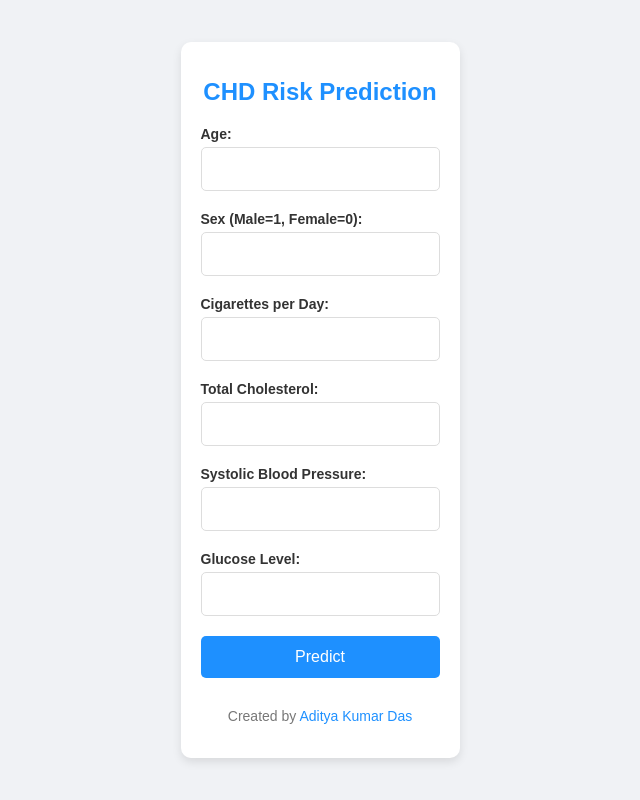
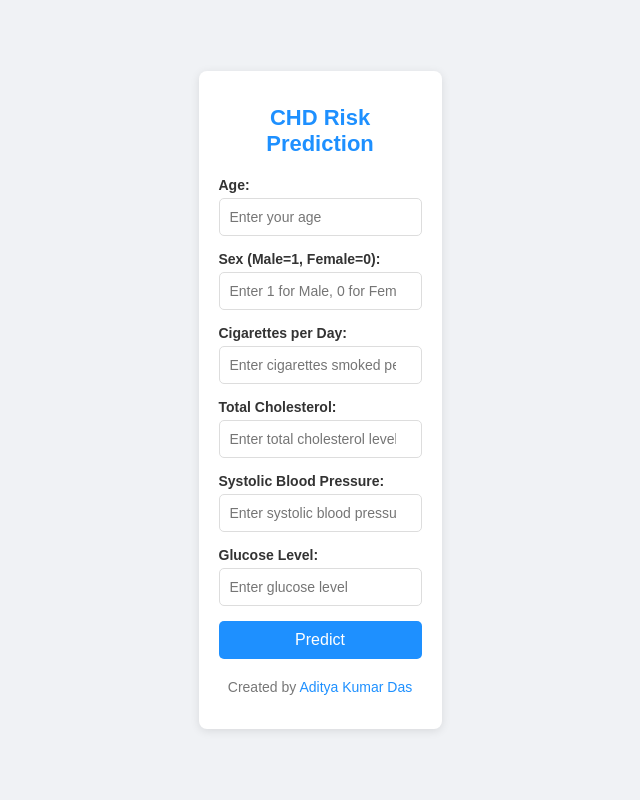
Before and after one commit to 02945AdityakrDas/ML-Project, a Flask app: page / in a window 1280 px wide. Shown: the whole page, without its empty margins (320-960 px from the left). Run offline with Flask 3, Linux system fonts and the light colour scheme; parts of the project's set-up code (start-up, migrations or seed data) failed here and were passed over.

Commit message:
Update index.html

```diff
--- a/templates/index.html
+++ b/templates/index.html
@@ -18,18 +18,18 @@
         }
 
         .container {
-            max-width: 600px;
+            max-width: 500px;
             margin: 100%;
             padding: 20px;
             background: #fff;
-            border-radius: 10px;
-            box-shadow: 0 4px 10px rgba(0, 0, 0, 0.1);
+            border-radius: 8px;
+            box-shadow: 0 2px 10px rgba(0, 0, 0, 0.1);
         }
 
         h1 {
             text-align: center;
             color: #1e90ff;
-            font-size: 24px;
+            font-size: 22px;
             margin-bottom: 20px;
         }
 
@@ -46,9 +46,9 @@
         }
 
         input {
-            margin-bottom: 20px;
-            padding: 12px 15px;
-            font-size: 16px;
+            margin-bottom: 15px;
+            padding: 10px;
+            font-size: 14px;
             border: 1px solid #ddd;
             border-radius: 5px;
             transition: border-color 0.3s;
@@ -58,7 +58,7 @@
             outline: none;
         }
         button {
-            padding: 12px 15px;
+            padding: 10px;
             font-size: 16px;
             color: #fff;
             background-color: #1e90ff;
@@ -75,11 +75,11 @@
         .result {
             margin-top: 20px;
             text-align: center;
-            font-size: 18px;
+            font-size: 16px;
             color: #333;
         }
         .footer {
-            margin-top: 30px;
+            margin-top: 20px;
             text-align: center;
             font-size: 14px;
             color: #777;
@@ -99,22 +99,22 @@
         <h1>CHD Risk Prediction</h1>
         <form action="/predict" method="post">
             <label for="age">Age:</label>
-            <input type="number" step="any" name="age" id="age" required>
+            <input type="number" step="any" name="age" id="age" required placeholder="Enter your age">
 
             <label for="sex_male">Sex (Male=1, Female=0):</label>
-            <input type="number" step="any" name="sex_male" id="sex_male" required>
+            <input type="number" step="any" name="sex_male" id="sex_male" required placeholder="Enter 1 for Male, 0 for Female">
 
             <label for="cigs_per_day">Cigarettes per Day:</label>
-            <input type="number" step="any" name="cigs_per_day" id="cigs_per_day" required>
+            <input type="number" step="any" name="cigs_per_day" id="cigs_per_day" required placeholder="Enter cigarettes smoked per day">
 
             <label for="tot_chol">Total Cholesterol:</label>
-            <input type="number" step="any" name="tot_chol" id="tot_chol" required>
+            <input type="number" step="any" name="tot_chol" id="tot_chol" required placeholder="Enter total cholesterol level">
 
             <label for="sys_bp">Systolic Blood Pressure:</label>
-            <input type="number" step="any" name="sys_bp" id="sys_bp" required>
+            <input type="number" step="any" name="sys_bp" id="sys_bp" required placeholder="Enter systolic blood pressure">
 
             <label for="glucose">Glucose Level:</label>
-            <input type="number" step="any" name="glucose" id="glucose" required>
+            <input type="number" step="any" name="glucose" id="glucose" required placeholder="Enter glucose level">
 
             <button type="submit">Predict</button>
         </form>
```
